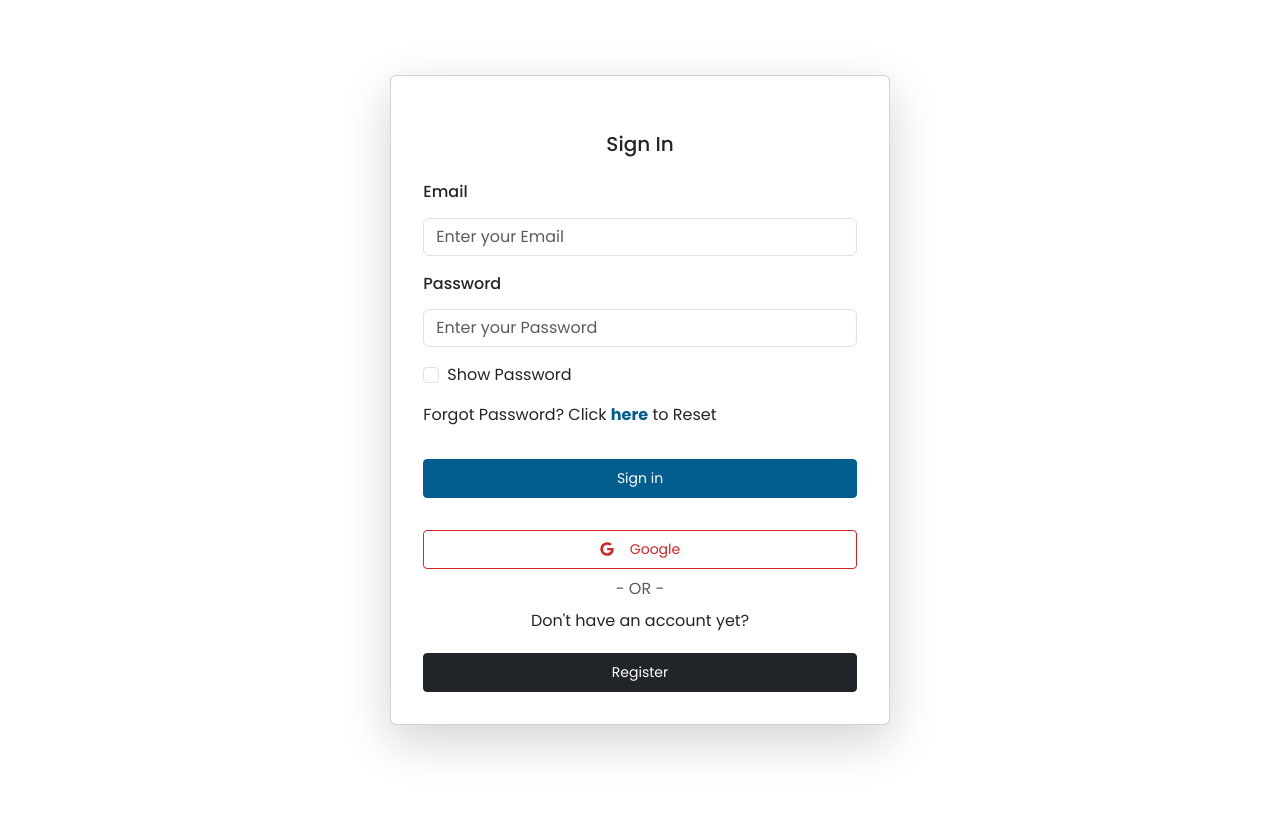
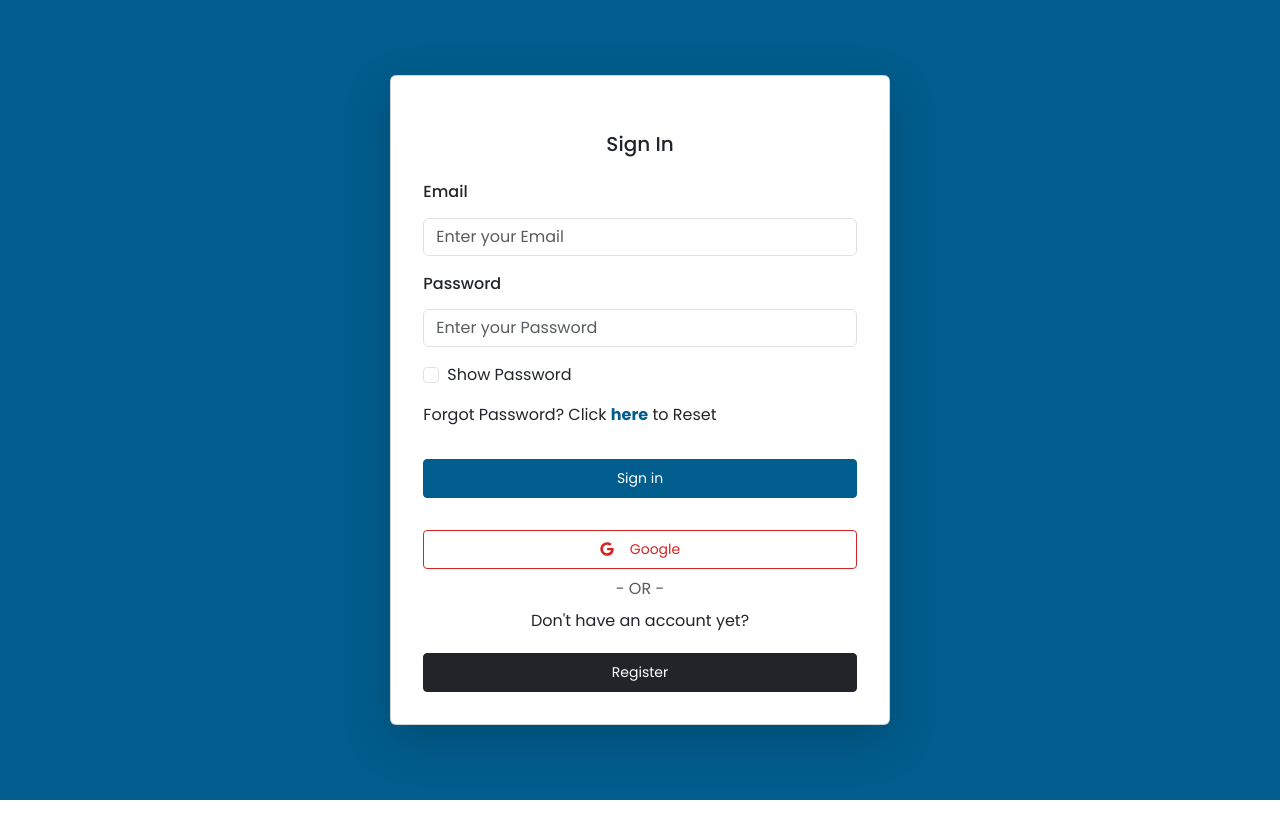
Before and after one commit to TheCodingWizard27/Capstone, a React (Create React App) app in the folder frontend/: page /signIn in a window 1280 px wide. Built offline with nearby package versions, Linux system fonts and the light colour scheme; no server answers.

Commit message:
Changed Background of Sign In Page

```diff
--- a/frontend/src/pages/signIn.js
+++ b/frontend/src/pages/signIn.js
@@ -62,6 +62,7 @@ const SignIn = () => {
     <Container
       fluid
       className="vh-100 d-flex align-items-center justify-content-center"
+      style={{ backgroundColor: '#005d8d' }}
     >
       <Row className="w-100 justify-content-center">
         <Col xs={12} sm={10} md={8} lg={6} xl={5}>
```
